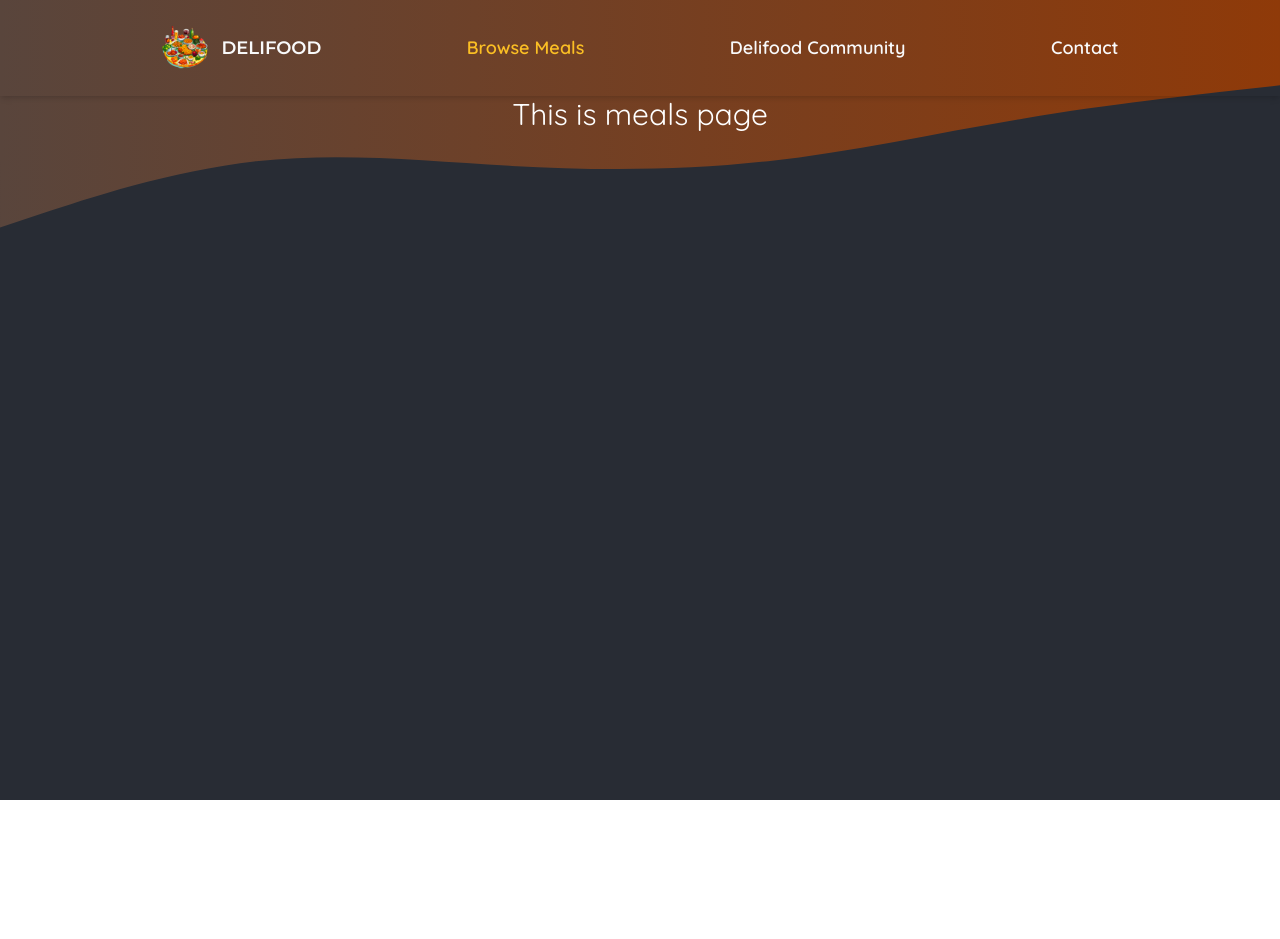
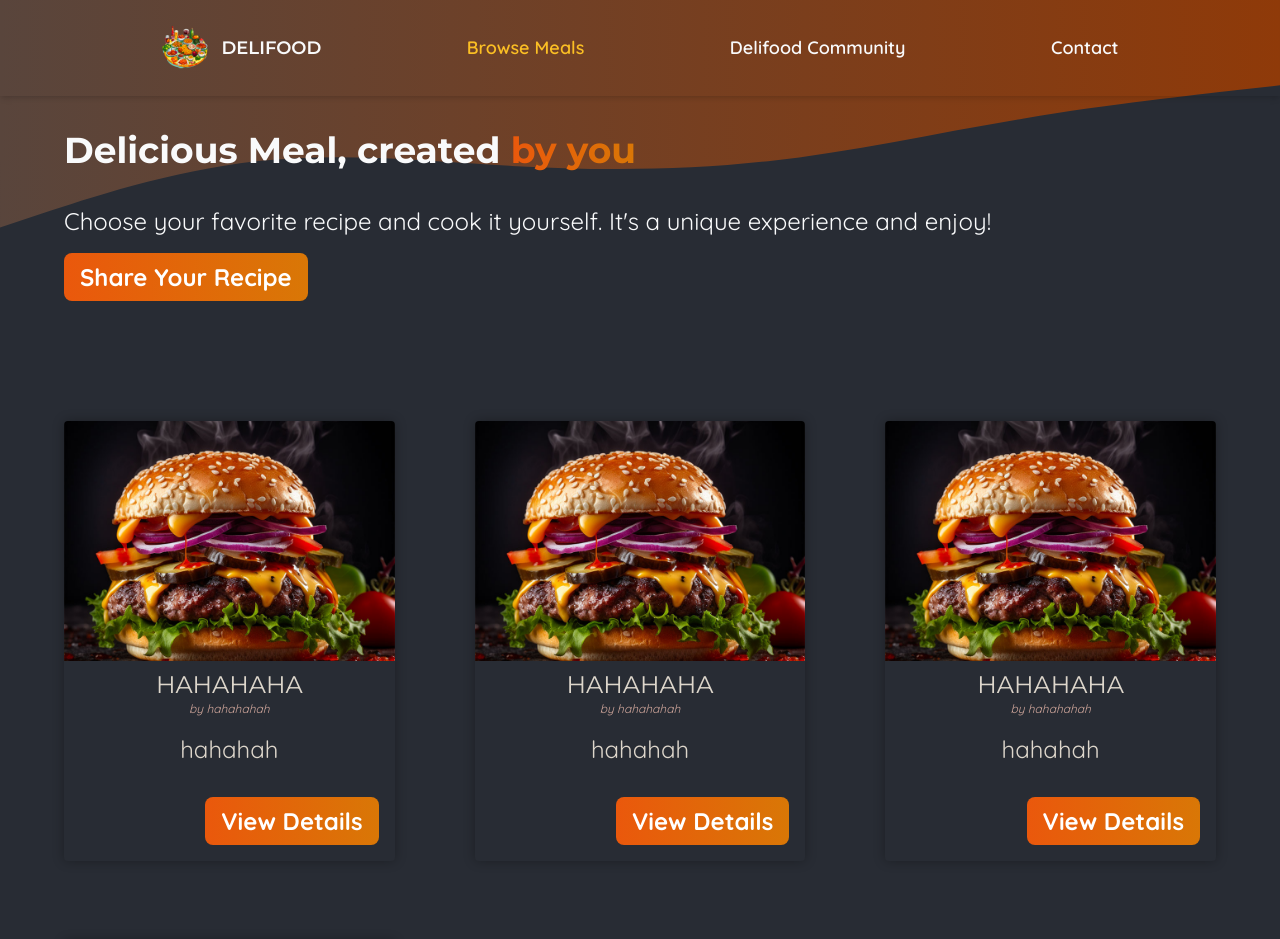
Before and after one commit to Johnfor93/udemy-next-js-delifood, a Next.js app: page /meals in a window 1280 px wide. Shown: the top 939 px of the page. Before the commit the page ends 800 px from the top, so only its background shows below. Built offline with nearby package versions, Linux system fonts and the light colour scheme.

Commit message:
meal item and grid styling

```diff
--- a/app/(root)/meals/page.jsx
+++ b/app/(root)/meals/page.jsx
@@ -1,7 +1,57 @@
+import MealGrid from "@/components/meals/MealGrid";
+import Link from "next/link";
+
 export default function MealsPage() {
-    return (
-        <>
-            <h1 className={"text-center text-3xl text-white font-quicksand"}>This is meals page</h1>
-        </>
-    )
+  const data = [
+    {
+      id: 1,
+      title: "HAHAHAHA",
+      slug: "ahahahha",
+      image: "/images/burger.jpg",
+      summary: "hahahah",
+      creator: "hahahahah",
+    },
+    {
+      id: 2,
+      title: "HAHAHAHA",
+      slug: "ahahahha",
+      image: "/images/burger.jpg",
+      summary: "hahahah",
+      creator: "hahahahah",
+    },
+    {
+      id: 3,
+      title: "HAHAHAHA",
+      slug: "ahahahha",
+      image: "/images/burger.jpg",
+      summary: "hahahah",
+      creator: "hahahahah",
+    },
+    {
+      id: 41,
+      title: "HAHAHAHA",
+      slug: "ahahahha",
+      image: "/images/burger.jpg",
+      summary: "hahahah",
+      creator: "hahahahah",
+    },
+  ];
+  return (
+    <>
+      <header className={"gap-12 mt-12 mx-auto mb-6 w-[90%] max-w-[90rem] text-gray-50 text-2xl py-8"}>
+        <h1 className={"text-4xl font-bold leading-tight font-montserrat mb-8"}>
+          Delicious Meal, created <span className={"bg-gradient-to-r to-amber-600 from-orange-600 bg-clip-text background-clip-text"}>by you</span>
+        </h1>
+        <p className="mb-4">Choose your favorite recipe and cook it yourself. It's a unique experience and enjoy!</p>
+        <p>
+          <Link href="/meals/share" className={"inline-block px-4 py-2 rounded-lg text-white font-bold no-underline bg-gradient-to-r to-amber-600 from-orange-600 hover:to-amber-800 hover:from-orange-800"}>
+            Share Your Recipe
+          </Link>
+        </p>
+      </header>
+      <main className={" mx-auto text-gray-50 text-2xl text-center py-8"}>
+        <MealGrid meals={data} />
+      </main>
+    </>
+  );
 }
--- /dev/null
+++ b/components/meals/MealGrid.jsx
@@ -0,0 +1,13 @@
+import MealItem from "./MealItem";
+
+export default function MealGrid({ meals }) {
+  return (
+    <ul className="w-[90%] max-w-[90rem] grid grid-cols-[repeat(auto-fill,minmax(20rem,1fr))] gap-20 mx-auto my-8 p-0">
+      {meals.map((meal) => (
+        <li key={meal.id}>
+          <MealItem {...meal} />
+        </li>
+      ))}
+    </ul>
+  );
+}
--- /dev/null
+++ b/components/meals/MealItem.jsx
@@ -0,0 +1,26 @@
+import Link from "next/link";
+import Image from "next/image";
+
+export default function MealItem({ title, slug, image, summary, creator }) {
+  return (
+    <article className={"flex flex-col justify-between h-full rounded shadow-[0_0_12px_rgba(0,0,0,0.3)] overflow-hidden transition-all duration-[0.3s] ease-[ease-in-out] text-[#ddd6cb]"}>
+      <header>
+        <div className={"relative h-60"}>
+          <Image src={image} alt={title} fill className="object-cover" />
+        </div>
+        <div className={"pt-2 pb-0 px-4"}>
+          <h2 className="text-2xl m-0 font-montserrat">{title}</h2>
+          <p className="text-xs text-[#cfa69b] italic m-0">by {creator}</p>
+        </div>
+      </header>
+      <div className={"flex flex-col justify-between h-full"}>
+        <p className={"pt-4 pb-0 px-4"}>{summary}</p>
+        <div className={"text-right p-4"}>
+          <Link href={`/meals/${slug}`} className={"inline-block text-white font-bold no-underline mt-4 px-4 py-2 rounded-lg bg-gradient-to-r to-amber-600 from-orange-600 hover:to-amber-800 hover:from-orange-800"}>
+            View Details
+          </Link>
+        </div>
+      </div>
+    </article>
+  );
+}
```
